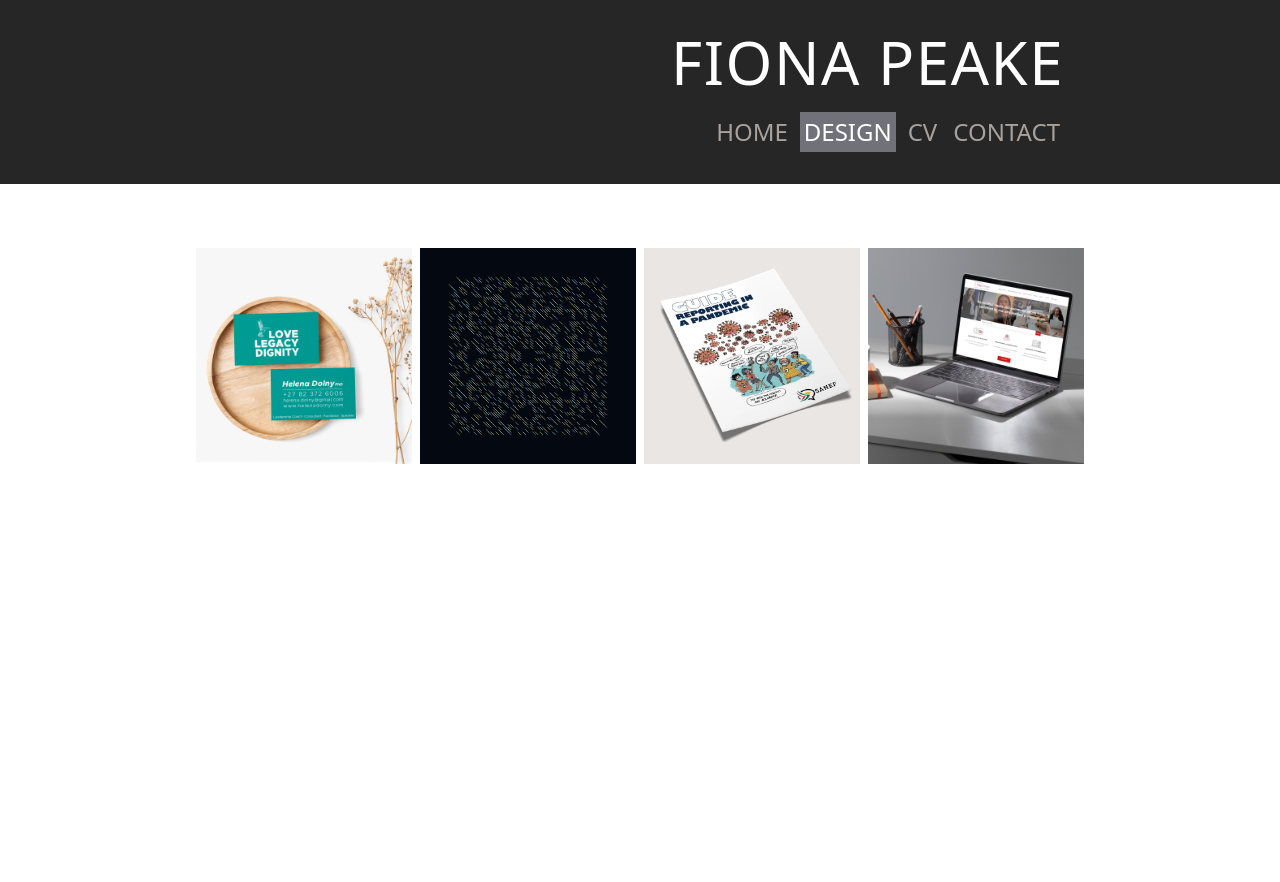
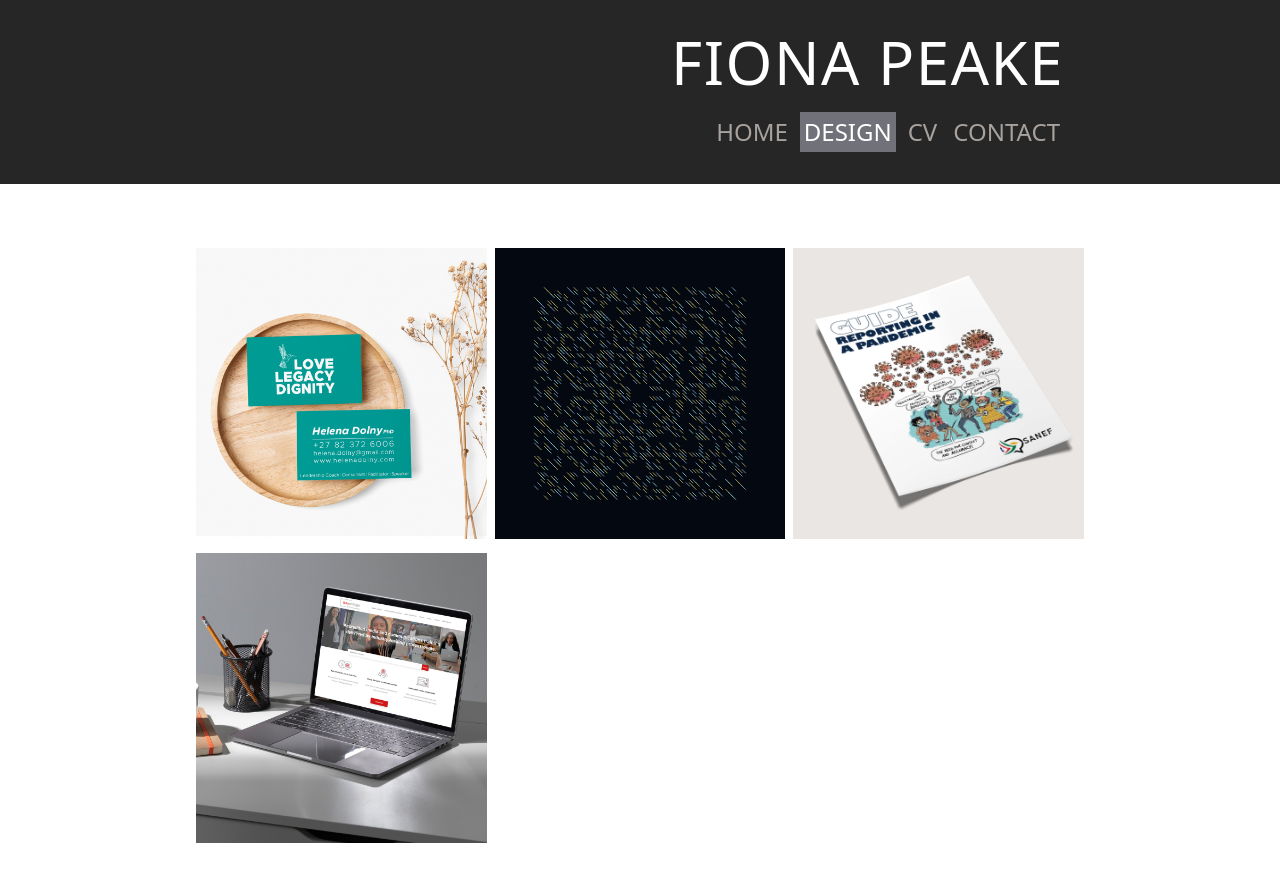
Before and after one commit to emilioziniades/fiona-co-za, a Next.js app: page /projects in a window 1280 px wide. Shown: the top 882 px of the page. Built offline with nearby package versions, Linux system fonts and the light colour scheme.

Commit message:
improved projects page items layout

```diff
--- a/src/pages/projects/index.js
+++ b/src/pages/projects/index.js
@@ -12,18 +12,20 @@ export async function getStaticProps() {
   };
 }
 
+const imgSize = 500; // big enough to fill container
+
 export default function ProjectsPage({ allProjectsData }) {
   return (
     <Layout>
-      <div className="flex ">
+      <div className="grid grid-cols-3 justify-items-center">
         {allProjectsData.map((project) => (
           <Link key={project.id} href={`/projects/${project.id}`}>
             <a>
-              <div className="basis-1/3 m-1 relative ">
+              <div className="p-1 relative">
                 <Image
                   src={project.image}
-                  height={300}
-                  width={300}
+                  height={imgSize}
+                  width={imgSize}
                   alt={project.title}
                 />
                 <div className="transition-all hover:bg-stone-600 h-full w-full opacity-50 absolute top-0 left-0" />
```
